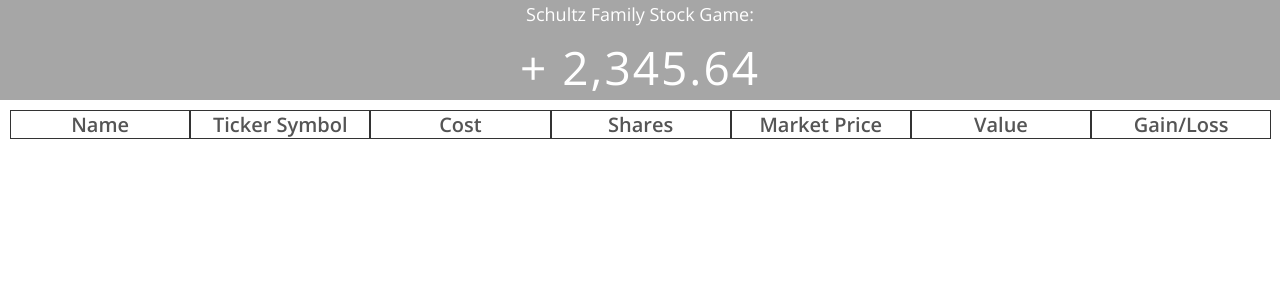
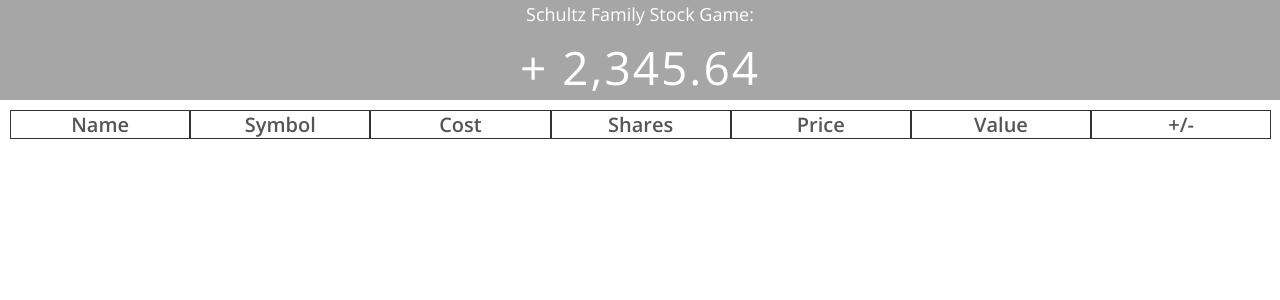
Before and after one commit to nealdeters/schultz-stock-game, a PHP site: page / in a window 1280 px wide. Shown: the top 300 px of the page. Run offline with PHP 8.4, Linux system fonts and the light colour scheme; some libraries are stand-ins or nearby versions.

Commit message:
more changes to app.js file

```diff
--- a/index.html
+++ b/index.html
@@ -31,12 +31,12 @@
 
             <div class="header-container clearfix">
               <div class="header-item">Name</div>
-              <div class="header-item">Ticker Symbol</div>
+              <div class="header-item">Symbol</div>
               <div class="header-item">Cost</div>
               <div class="header-item">Shares</div>
-              <div class="header-item">Market Price</div>
+              <div class="header-item">Price</div>
               <div class="header-item">Value</div>
-              <div class="header-item">Gain/Loss</div>
+              <div class="header-item">+/-</div>
             </div>
 
             <div class="list-container clearfix">
--- a/style.css
+++ b/style.css
@@ -124,6 +124,7 @@ body {
   grid-template-columns: repeat(7, 14.3%);
   padding: 0 10px 10px 10px;
   overflow: auto;
+  max-height: 500px;
 }
 
 .header-item {
@@ -154,7 +155,7 @@ h2 {
     margin-bottom: 15px;
 }
 
-.icome__title { color: #28B9B5; }
+.income__title { color: #28B9B5; }
 .expenses__title { color: #FF5049; }
 
 .item__percentage {
```
Also changed, not shown: app.js (+49 -3 lines).
